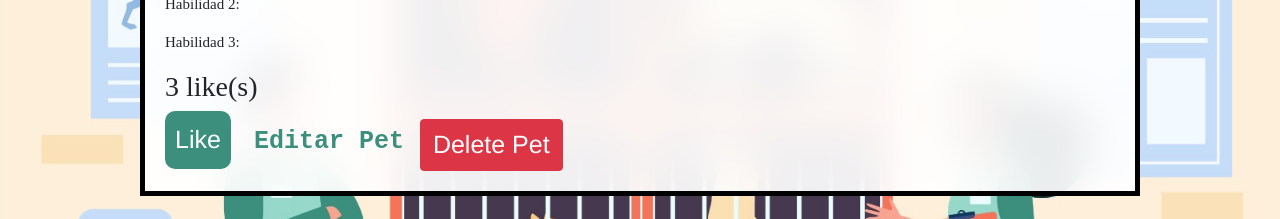
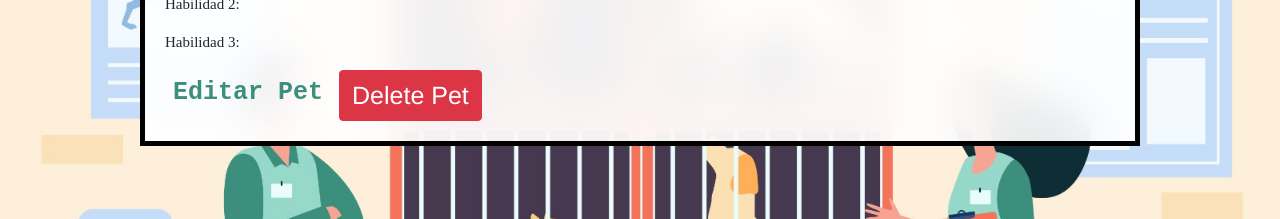
Before and after one commit to Renattab96/Pet_Shelter, a React (Create React App) app in the folder client/: page /unpet/1 in a window 1280 px wide. Shown: the part 298-517 px from the top of the page. Built offline with nearby package versions, Linux system fonts and the light colour scheme; no server answers.

Commit message:
actualizar unpet

```diff
--- a/client/src/components/UnPet.jsx
+++ b/client/src/components/UnPet.jsx
@@ -42,8 +42,6 @@ const UnaSerie = () => {
                 <p> Habilidad 1: {pet.skill1}</p>
                 <p> Habilidad 2: {pet.skill2}</p>
                 <p> Habilidad 3: {pet.skill3}</p>
-                <h3>3 like(s)</h3>
-                <button className='likebtn' id="like">Like</button>
                 <Link className='mx-2' to={`/editarpet/${id}`}> Editar Pet</Link>
                 <button className="btn btn-danger mx-2" onClick={deleteHandler}>Delete Pet</button>
             </div>
```
